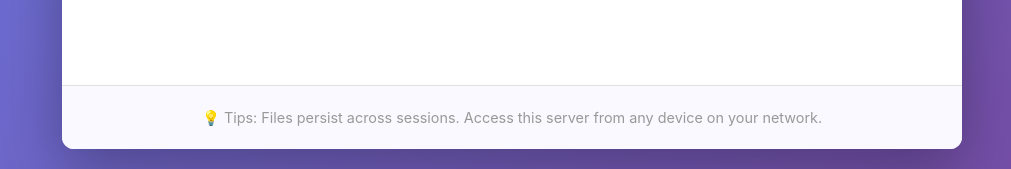
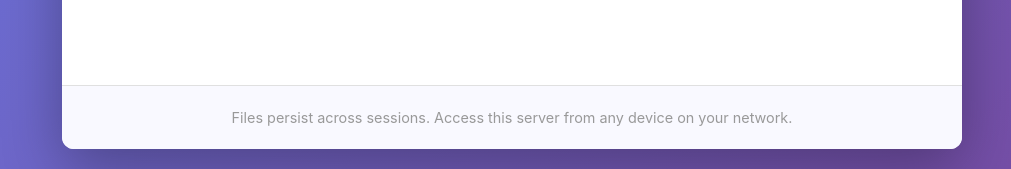
Before and after one commit to miguelsilva-comp/File-Transfer-Project, a Flask app: page / in a window 1280 px wide. Shown: the part 675-844 px from the top of the page, without its empty margins (128-1139 px from the left). Run offline with Flask 3, Linux system fonts and the light colour scheme; data that the repository does not hold is empty.

Commit message:
small changes to host site

```diff
--- a/templates/index.html
+++ b/templates/index.html
@@ -38,7 +38,7 @@
         </main>
 
         <footer>
-            <p>💡 Tips: Files persist across sessions. Access this server from any device on your network.</p>
+            <p>Files persist across sessions. Access this server from any device on your network.</p>
         </footer>
     </div>
 
```
